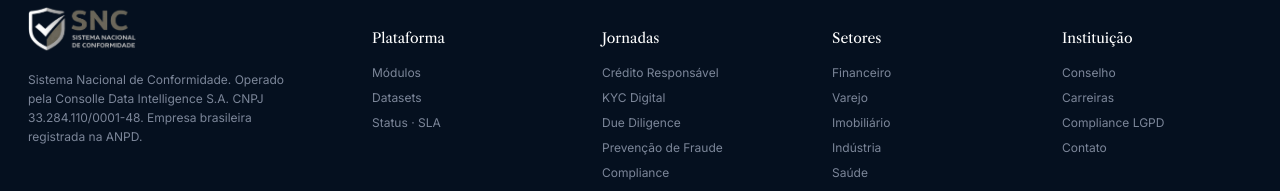
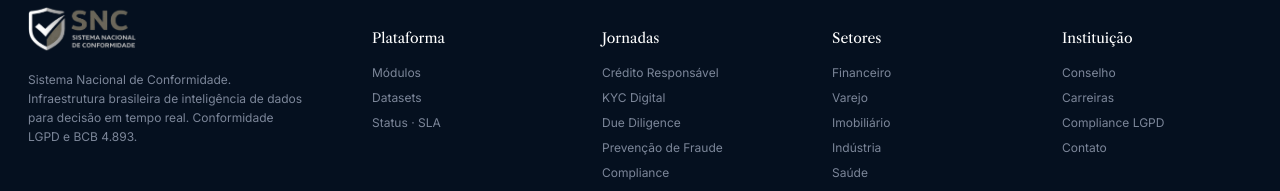
Before and after one commit to ctoutbank/snc-site, a Next.js app: page /sobre in a window 1280 px wide. Shown: the part 4714-4905 px from the top of the page. Built offline with nearby package versions, Linux system fonts and the light colour scheme.

Commit message:
copy: atualiza texto do rodapé — remove CNPJ e razão social

```diff
--- a/src/components/site-footer.tsx
+++ b/src/components/site-footer.tsx
@@ -8,7 +8,7 @@ export function SiteFooter() {
         <div className="snc-foot-top">
           <div className="brand">
             <img src="/snc-logo.png" alt="SNC" />
-            <p>Sistema Nacional de Conformidade. Operado pela Consolle Data Intelligence S.A. CNPJ 33.284.110/0001-48. Empresa brasileira registrada na ANPD.</p>
+            <p>Sistema Nacional de Conformidade. Infraestrutura brasileira de inteligência de dados para decisão em tempo real. Conformidade LGPD e BCB 4.893.</p>
           </div>
           <div className="snc-foot-col">
             <h5>Plataforma</h5>
```
